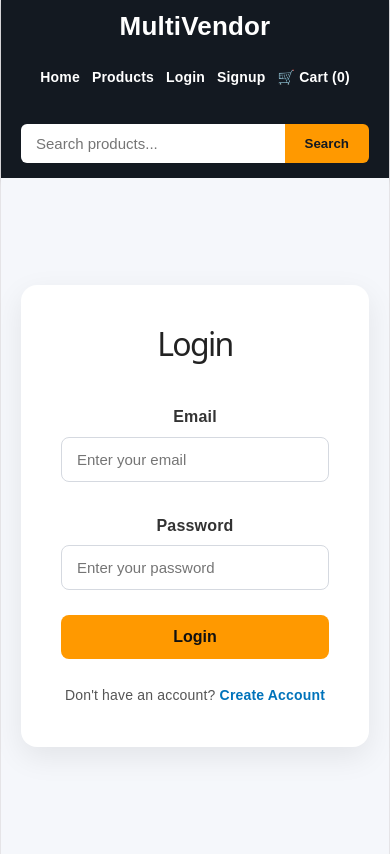
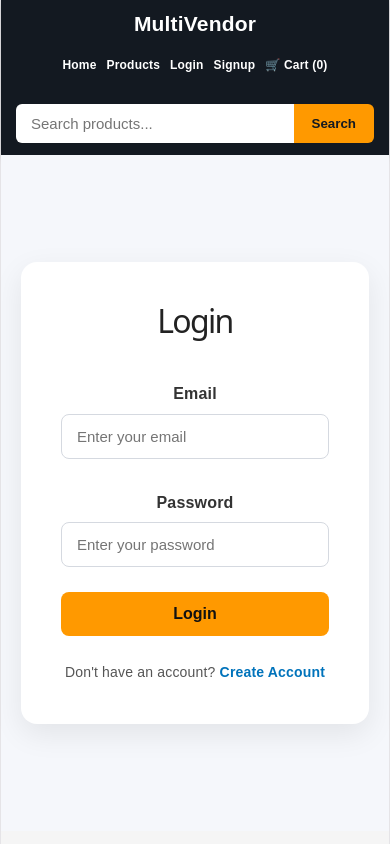
Before and after one commit to harini-jg/multi-vendor-ecommerce, a React (Vite) app in the folder multi-vendor-Frontend/: page /login in a window 390 px wide. Built offline with nearby package versions, Linux system fonts and the light colour scheme.

Commit message:
Connect frontend to Railway backend

```diff
--- a/multi-vendor-Frontend/src/components/Navbar.css
+++ b/multi-vendor-Frontend/src/components/Navbar.css
@@ -1,13 +1,8 @@
-.welcome-text {
-  max-width: 140px;
-  overflow: hidden;
-  text-overflow: ellipsis;
-  white-space: nowrap;
-}
-
 .navbar {
+  width: 100%;
   min-height: 70px;
-  padding: 0 25px;
+  padding: 0 20px;
+  box-sizing: border-box;
 
   display: flex;
   align-items: center;
@@ -16,10 +11,17 @@
   background: #131921;
   box-shadow: 0 2px 8px rgba(0, 0, 0, 0.15);
 
-  gap: 25px;
+  gap: 15px;
+  overflow: hidden;
 }
 
-/* Logo */
+/* =========================
+   LOGO
+========================= */
+
+.navbar-logo {
+  flex-shrink: 0;
+}
 
 .navbar-logo a {
   color: white;
@@ -29,23 +31,31 @@
   font-weight: 800;
 
   white-space: nowrap;
+  transition: color 0.2s ease;
 }
 
 .navbar-logo a:hover {
   color: #ff9900;
 }
 
-/* Search */
+/* =========================
+   SEARCH BAR
+========================= */
 
 .navbar-search {
   display: flex;
   flex: 1;
-  max-width: 400px;
-  margin: 0 15px;
+
+  max-width: 350px;
+  min-width: 180px;
+
+  margin: 0 10px;
 }
 
 .navbar-search input {
   flex: 1;
+
+  min-width: 0;
 
   padding: 11px 15px;
 
@@ -58,7 +68,7 @@
 }
 
 .navbar-search button {
-  padding: 11px 20px;
+  padding: 11px 18px;
 
   border: none;
 
@@ -77,24 +87,29 @@
   background: #e88a00;
 }
 
-/* Navigation Links */
+/* =========================
+   NAVIGATION LINKS
+========================= */
 
 .navbar-links {
   display: flex;
   align-items: center;
 
-  gap: 12px;
+  gap: 10px;
+
+  min-width: 0;
 
   white-space: nowrap;
 }
 
 .navbar-links a {
   color: white;
-
   text-decoration: none;
 
   font-size: 14px;
   font-weight: 600;
+
+  padding: 8px 5px;
 
   transition: color 0.2s ease;
 }
@@ -103,7 +118,9 @@
   color: #ff9900;
 }
 
-/* Welcome User */
+/* =========================
+   WELCOME USER
+========================= */
 
 .welcome-text {
   color: #f1f5f9;
@@ -111,15 +128,25 @@
   font-size: 14px;
   font-weight: 600;
 
-  padding: 8px 10px;
+  padding: 8px;
 
   border-left: 1px solid #475569;
+
+  max-width: 110px;
+
+  overflow: hidden;
+  text-overflow: ellipsis;
+  white-space: nowrap;
+
+  flex-shrink: 1;
 }
 
-/* Logout Button */
+/* =========================
+   LOGOUT BUTTON
+========================= */
 
 .logout-btn {
-  padding: 8px 14px;
+  padding: 8px 13px;
 
   border: 1px solid #ff9900;
   border-radius: 6px;
@@ -132,6 +159,8 @@
 
   cursor: pointer;
 
+  white-space: nowrap;
+
   transition: all 0.2s ease;
 }
 
@@ -140,38 +169,113 @@
   color: #131921;
 }
 
-/* Mobile */
+/* =========================
+   CART
+========================= */
+
+.navbar-links a:last-child {
+  flex-shrink: 0;
+}
+
+/* =========================
+   TABLET
+========================= */
 
 @media (max-width: 1100px) {
+
   .navbar {
-    padding: 0 20px;
+    padding: 0 15px;
+    gap: 10px;
+  }
+
+  .navbar-logo a {
+    font-size: 23px;
   }
 
   .navbar-search {
-    max-width: 350px;
-    margin: 0 10px;
+    max-width: 300px;
+    margin: 0 5px;
   }
 
   .navbar-links {
-    gap: 12px;
+    gap: 6px;
+  }
+
+  .navbar-links a {
+    font-size: 13px;
+    padding: 7px 3px;
+  }
+
+  .welcome-text {
+    max-width: 90px;
+    font-size: 13px;
+  }
+
+  .logout-btn {
+    padding: 7px 10px;
+    font-size: 13px;
   }
 }
 
+/* =========================
+   MOBILE
+========================= */
+
 @media (max-width: 850px) {
+
   .navbar {
     flex-wrap: wrap;
     height: auto;
+
     padding: 15px 20px;
+  }
+
+  .navbar-logo {
+    order: 1;
+  }
+
+  .navbar-links {
+    order: 2;
   }
 
   .navbar-search {
     order: 3;
+
     width: 100%;
     max-width: none;
+
     margin: 10px 0 0;
+  }
+}
+
+/* =========================
+   SMALL MOBILE
+========================= */
+
+@media (max-width: 600px) {
+
+  .navbar {
+    padding: 12px 15px;
+  }
+
+  .navbar-logo a {
+    font-size: 21px;
   }
 
   .navbar-links {
-    gap: 12px;
+    gap: 4px;
+  }
+
+  .navbar-links a {
+    font-size: 12px;
+  }
+
+  .welcome-text {
+    display: none;
+  }
+
+  .logout-btn {
+    padding: 6px 9px;
+    font-size: 12px;
   }
 }
--- a/multi-vendor-Frontend/src/pages/Cart.jsx
+++ b/multi-vendor-Frontend/src/pages/Cart.jsx
@@ -30,7 +30,7 @@ function Cart() {
 
   try {
     const response = await fetch(
-      "http://localhost:8080/api/orders",
+      "https://multi-vendor-ecommerce-production-92e9.up.railway.app/api/orders",
       {
         method: "POST",
         headers: {
--- a/multi-vendor-Frontend/src/pages/Login.jsx
+++ b/multi-vendor-Frontend/src/pages/Login.jsx
@@ -15,7 +15,7 @@ function Login() {
 
     try {
       const response = await fetch(
-        "http://localhost:8080/api/auth/login",
+        "https://multi-vendor-ecommerce-production-92e9.up.railway.app/api/auth/login",
         {
           method: "POST",
           headers: {
--- a/multi-vendor-Frontend/src/pages/MyOrders.jsx
+++ b/multi-vendor-Frontend/src/pages/MyOrders.jsx
@@ -16,7 +16,7 @@ function MyOrders() {
     }
 
     fetch(
-      `http://localhost:8080/api/orders/user/${user.id}`,
+      `https://multi-vendor-ecommerce-production-92e9.up.railway.app/api/orders/user/${user.id}`,
       {
         headers: {
           Authorization: `Bearer ${localStorage.getItem("token")}`,
--- a/multi-vendor-Frontend/src/pages/Products.jsx
+++ b/multi-vendor-Frontend/src/pages/Products.jsx
@@ -10,7 +10,7 @@ function Products() {
   const [error, setError] = useState("");
 
   useEffect(() => {
-    fetch("http://localhost:8080/api/products")
+    fetch("https://multi-vendor-ecommerce-production-92e9.up.railway.app/api/products")
       .then((response) => {
         if (!response.ok) {
           throw new Error("Failed to fetch products");
--- a/multi-vendor-Frontend/src/pages/Signup.jsx
+++ b/multi-vendor-Frontend/src/pages/Signup.jsx
@@ -12,7 +12,7 @@ function Signup() {
 
     try {
       const response = await fetch(
-        "http://localhost:8080/api/auth/signup",
+        "https://multi-vendor-ecommerce-production-92e9.up.railway.app/api/auth/signup",
         {
           method: "POST",
           headers: {
```
Also changed, not shown: multi-vendor-Frontend/src/pages/VendorDashboard.jsx (+25 -54 lines).
